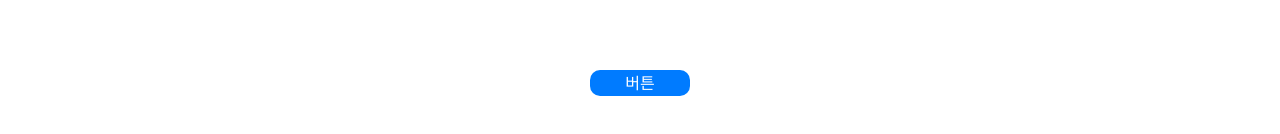
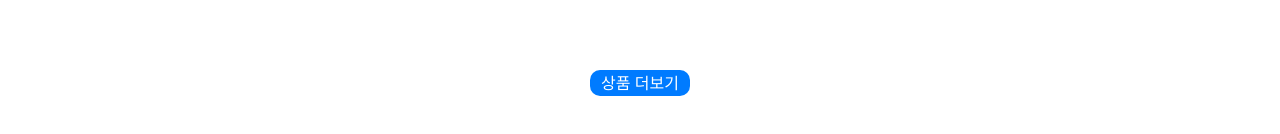
Before and after one commit to wnstndks/React, a React (Create React App) app in the folder pr2/myshop/: page / in a window 1280 px wide. Shown: the part 1138-1272 px from the top of the page. Built offline with nearby package versions, Linux system fonts and the light colour scheme.

Commit message:
button 기능 및, 상품 추가기능

```diff
--- a/pr2/myshop/src/App.js
+++ b/pr2/myshop/src/App.js
@@ -11,6 +11,8 @@ import axios from "axios";
 
 function App() {
   let [shoes, setShoes] = useState(data);
+  let [count, setCount]=useState(1);
+  let [button, setButton]=useState(false);
 
   useEffect(() => {
     setTimeout(() => {
@@ -75,8 +77,12 @@ function App() {
               >
                 상품명 정렬하기
               </button>
-              <button className={`${styles.mybutton}`}
+              <button className={`${styles.mybutton}`} style={button ? { display: 'none' } : {}}
                 onClick={() => {
+
+                  setCount(count+1);
+                  console.log(count);
+                  if (count==1){
                   axios
                     .get("https://codingapple1.github.io/shop/data2.json")
                     .then((결과) => {
@@ -87,9 +93,22 @@ function App() {
                     .catch(() => {
                       console.log("실패함");
                     });
+                  }else if(count==2){
+                    axios
+                    .get("https://codingapple1.github.io/shop/data3.json")
+                    .then((결과) => {
+                      console.log(결과.data);
+                      let copy=[... shoes, ...결과.data];
+                      setShoes(copy);
+                      setButton(true);
+                    })
+                    .catch(() => {
+                      console.log("실패함");
+                    });
+                  }
                 }}
               >
-                버튼
+                상품 더보기
               </button>
               <div style={{ height: "500px" }}></div>
             </div>
```
